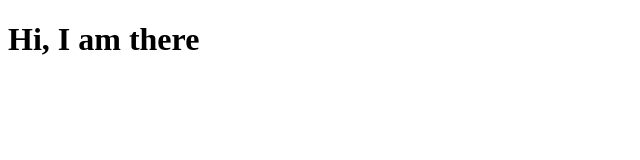
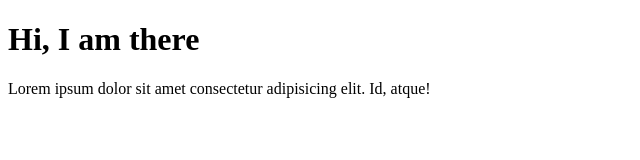
Before and after one commit to Jitendrapranto/Learning-git3, a plain HTML site: page index.html in a window 1280 px wide. Shown: the whole page, without its empty margins (0-640 px from the left). Drawn offline with Linux system fonts and the light colour scheme.

Commit message:
This is third commit

```diff
--- a/index.html
+++ b/index.html
@@ -7,5 +7,6 @@
 </head>
 <body>
     <h1>Hi, I am there</h1>
+    <p>Lorem ipsum dolor sit amet consectetur adipisicing elit. Id, atque!</p>
 </body>
 </html>
```
